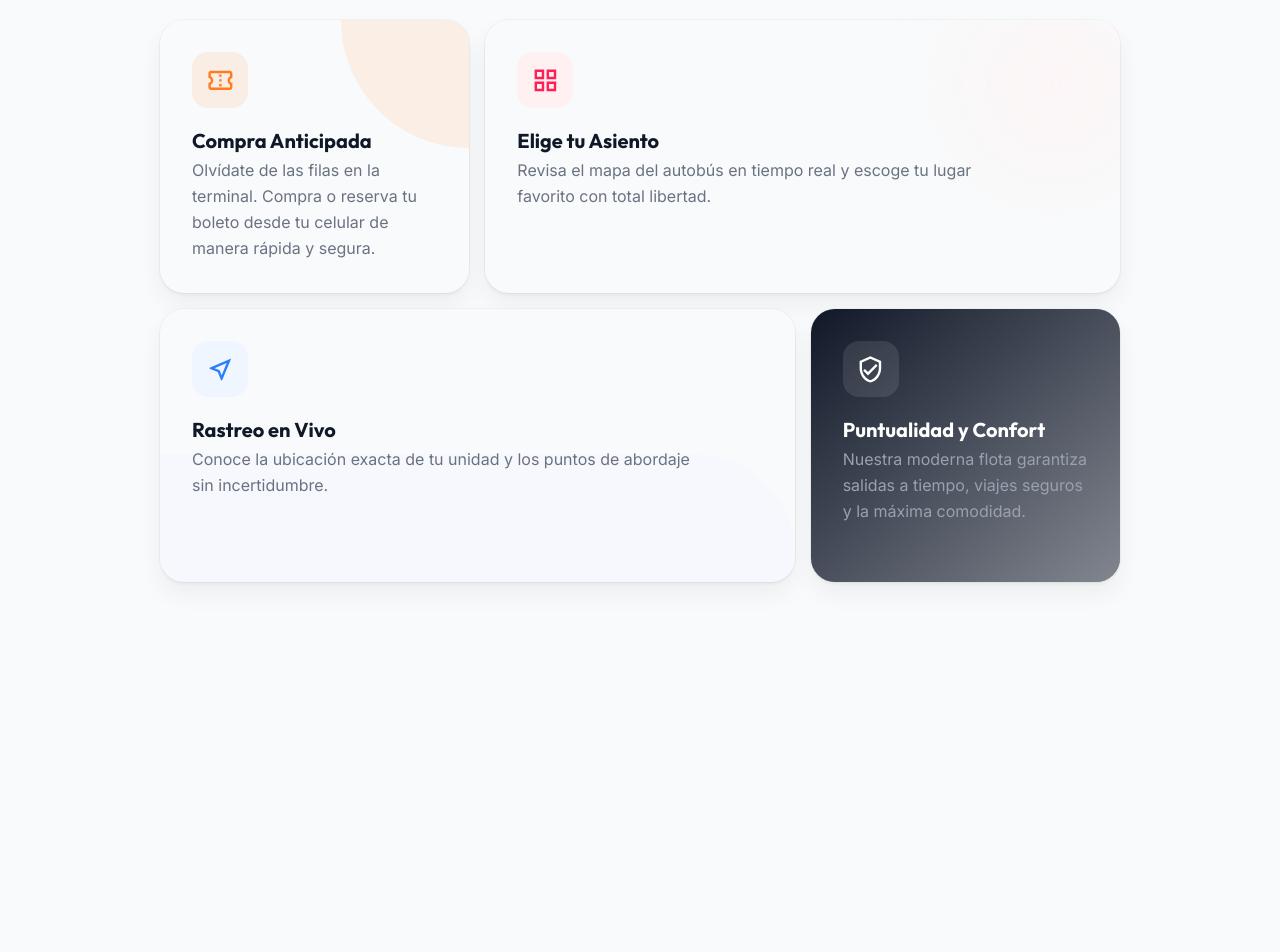
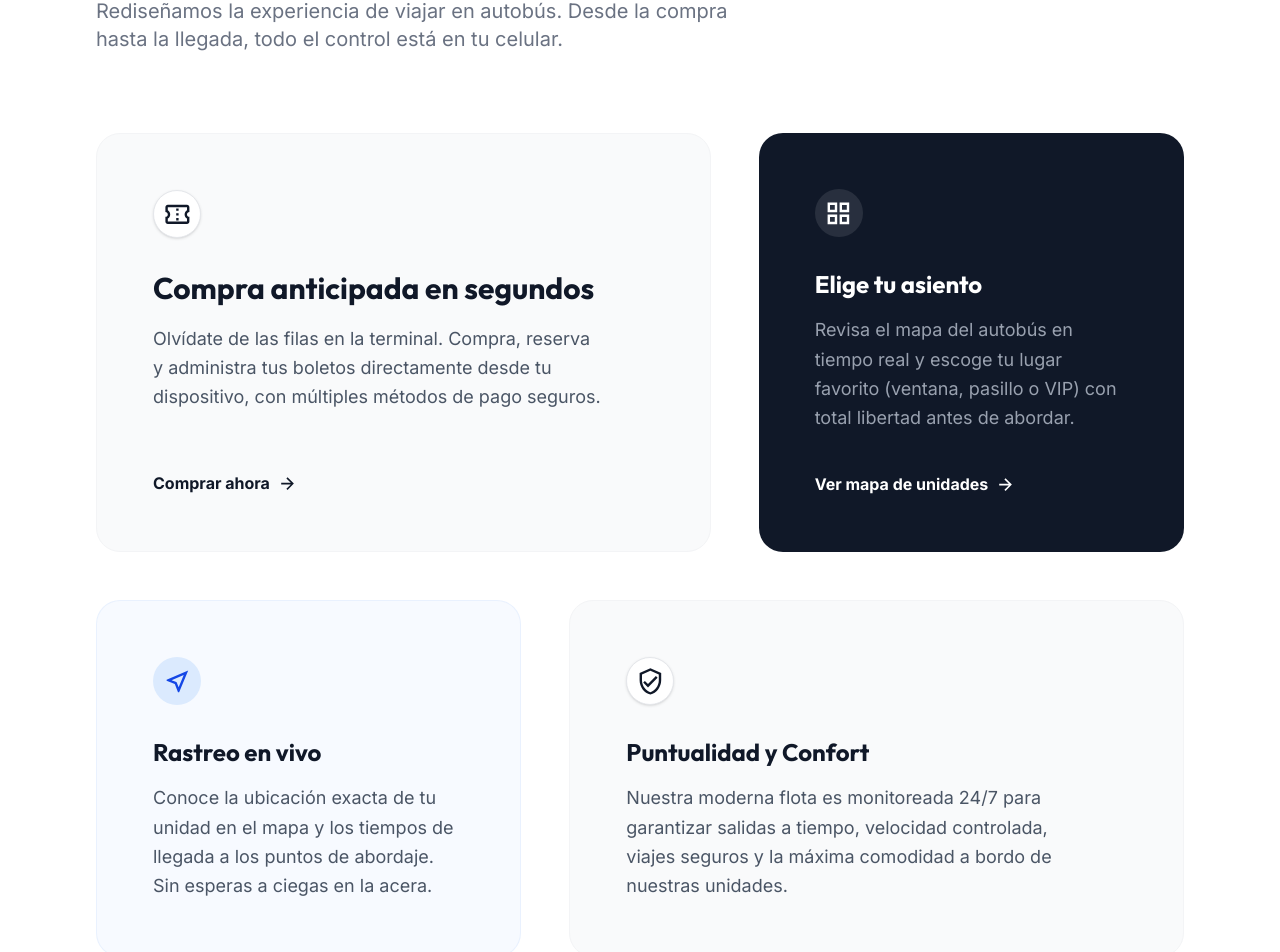
Before and after one commit to Zeols/interlocapp, a Next.js app: page / in a window 1280 px wide. Shown: the part 1208-2160 px from the top of the page. Before the commit the page ends 1886 px from the top, so only its background shows below. Built offline with nearby package versions, Linux system fonts and the light colour scheme.

Commit message:
Mejora a section bento grid

```diff
--- a/src/app/page.tsx
+++ b/src/app/page.tsx
@@ -15,67 +15,6 @@ import {
 import { BrowserCard } from "@/components/ui/BrowserCard";
 import ShimmerButton from "@/components/magicui/shimmer-button";
 import { GridPattern } from "@/components/magicui/grid-pattern";
-import { BentoGrid, BentoCard } from "@/components/magicui/bento-grid";
-import Marquee from "@/components/magicui/marquee";
-
-const features = [
-  {
-    IconPath: mdiTicketConfirmationOutline,
-    name: "Compra Anticipada",
-    description: "Olvídate de las filas en la terminal. Compra o reserva tu boleto desde tu celular de manera rápida y segura.",
-    href: "/login",
-    cta: "Comprar ahora",
-    background: <div className="absolute right-0 top-0 origin-top rounded-bl-full bg-primary/10 w-32 h-32 transition-all duration-300 ease-out group-hover:scale-[1.2]"></div>,
-    className: "lg:col-span-1 bg-gray-50",
-    iconClassName: "bg-primary/10 text-primary",
-    textClassName: "text-gray-900",
-    descriptionClassName: "text-gray-500",
-  },
-  {
-    IconPath: mdiViewGridOutline,
-    name: "Elige tu Asiento",
-    description: "Revisa el mapa del autobús en tiempo real y escoge tu lugar favorito con total libertad.",
-    href: "/login",
-    cta: "Ver mapa",
-    background: <div className="absolute -right-4 -top-4 w-40 h-40 bg-rose-50 rounded-full blur-2xl opacity-50 group-hover:opacity-100 transition-opacity"></div>,
-    className: "lg:col-span-2 bg-gray-50",
-    iconClassName: "bg-rose-50 text-rose-500",
-    textClassName: "text-gray-900",
-    descriptionClassName: "text-gray-500",
-  },
-  {
-    IconPath: mdiNavigationVariantOutline,
-    name: "Rastreo en Vivo",
-    description: "Conoce la ubicación exacta de tu unidad y los puntos de abordaje sin incertidumbre.",
-    href: "/login",
-    cta: "Rastrear",
-    background: <div className="absolute left-0 bottom-0 origin-bottom rounded-tr-[100px] bg-blue-50 w-full h-32 opacity-40 group-hover:opacity-70 transition-opacity"></div>,
-    className: "lg:col-span-2 bg-gray-50",
-    iconClassName: "bg-blue-50 text-blue-500",
-    textClassName: "text-gray-900",
-    descriptionClassName: "text-gray-500",
-  },
-  {
-    IconPath: mdiShieldCheckOutline,
-    name: "Puntualidad y Confort",
-    description: "Nuestra moderna flota garantiza salidas a tiempo, viajes seguros y la máxima comodidad.",
-    href: "/login",
-    cta: "Saber más",
-    background: <div className="absolute inset-0 bg-gradient-to-br from-transparent to-gray-100/50"></div>,
-    className: "lg:col-span-1 bg-gray-900",
-    iconClassName: "bg-white/10 text-white",
-    textClassName: "text-white",
-    descriptionClassName: "text-gray-400",
-  },
-];
-
-const advantages = [
-  { title: "Rastreo GPS en tiempo real" },
-  { title: "Elige tu asiento VIP" },
-  { title: "Viajes seguros y confortables" },
-  { title: "Sin filas en la terminal" },
-  { title: "Cancelaciones flexibles" },
-];
 
 export default function LandingPage() {
   const router = useRouter();
@@ -163,22 +102,76 @@ export default function LandingPage() {
       </div>
 
       {/* Features Section */}
-      <section className="bg-gray-50 py-24 relative z-10">
-        <div className="max-w-5xl mx-auto px-8">
-          <div className="text-center mb-16">
-            <h2 className="text-3xl md:text-5xl font-black text-gray-900 mb-4 tracking-tight">
-              Por qué elegir viajar con nosotros
+      <section className="bg-white py-24 relative z-10 border-t border-gray-100">
+        <div className="max-w-6xl mx-auto px-8">
+          <div className="mb-20">
+            <h2 className="text-3xl md:text-5xl font-black text-gray-900 mb-6 tracking-tight max-w-2xl">
+              Viajar ya no tiene que ser complicado.
             </h2>
-            <p className="text-lg md:text-xl text-gray-500">
-              La mejor experiencia de viaje a tu alcance, potenciada por tecnología.
+            <p className="text-xl text-gray-500 max-w-2xl">
+              Rediseñamos la experiencia de viajar en autobús. Desde la compra hasta la llegada, todo el control está en tu celular.
             </p>
           </div>
 
-          <BentoGrid className="lg:grid-rows-2">
-            {features.map((feature) => (
-              <BentoCard key={feature.name} {...feature} />
-            ))}
-          </BentoGrid>
+          <div className="grid grid-cols-1 md:grid-cols-12 gap-8 md:gap-12">
+            {/* Principal: Compra Anticipada */}
+            <div className="md:col-span-7 bg-gray-50 rounded-3xl p-10 md:p-14 flex flex-col justify-between items-start border border-gray-100">
+              <div>
+                <div className="w-12 h-12 bg-white rounded-full flex items-center justify-center text-gray-900 shadow-sm border border-gray-200 mb-8">
+                  <Icon path={mdiTicketConfirmationOutline} size={1.2} />
+                </div>
+                <h3 className="text-2xl md:text-3xl font-bold text-gray-900 mb-4">Compra anticipada en segundos</h3>
+                <p className="text-gray-600 text-lg leading-relaxed max-w-md">
+                  Olvídate de las filas en la terminal. Compra, reserva y administra tus boletos directamente desde tu dispositivo, con múltiples métodos de pago seguros.
+                </p>
+              </div>
+              <Link href="/login" className="mt-10 inline-flex items-center gap-2 text-gray-900 font-bold hover:text-primary transition-colors">
+                Comprar ahora <Icon path={mdiArrowRight} size={0.8} />
+              </Link>
+            </div>
+
+            {/* Secundario: Elige tu Asiento */}
+            <div className="md:col-span-5 bg-gray-900 text-white rounded-3xl p-10 md:p-14 flex flex-col justify-between items-start">
+              <div>
+                <div className="w-12 h-12 bg-white/10 rounded-full flex items-center justify-center text-white mb-8">
+                  <Icon path={mdiViewGridOutline} size={1.2} />
+                </div>
+                <h3 className="text-2xl font-bold mb-4">Elige tu asiento</h3>
+                <p className="text-gray-400 text-lg leading-relaxed">
+                  Revisa el mapa del autobús en tiempo real y escoge tu lugar favorito (ventana, pasillo o VIP) con total libertad antes de abordar.
+                </p>
+              </div>
+              <Link href="/login" className="mt-10 inline-flex items-center gap-2 text-white font-bold hover:text-gray-300 transition-colors">
+                Ver mapa de unidades <Icon path={mdiArrowRight} size={0.8} />
+              </Link>
+            </div>
+
+            {/* Rastreo */}
+            <div className="md:col-span-5 bg-blue-50/50 rounded-3xl p-10 md:p-14 flex flex-col justify-between items-start border border-blue-100/50">
+              <div>
+                <div className="w-12 h-12 bg-blue-100 text-blue-700 rounded-full flex items-center justify-center mb-8">
+                  <Icon path={mdiNavigationVariantOutline} size={1.2} />
+                </div>
+                <h3 className="text-2xl font-bold text-gray-900 mb-4">Rastreo en vivo</h3>
+                <p className="text-gray-600 text-lg leading-relaxed">
+                  Conoce la ubicación exacta de tu unidad en el mapa y los tiempos de llegada a los puntos de abordaje. Sin esperas a ciegas en la acera.
+                </p>
+              </div>
+            </div>
+
+            {/* Puntualidad */}
+            <div className="md:col-span-7 bg-gray-50 rounded-3xl p-10 md:p-14 flex flex-col justify-between items-start border border-gray-100">
+              <div>
+                <div className="w-12 h-12 bg-white rounded-full flex items-center justify-center text-gray-900 shadow-sm border border-gray-200 mb-8">
+                  <Icon path={mdiShieldCheckOutline} size={1.2} />
+                </div>
+                <h3 className="text-2xl font-bold text-gray-900 mb-4">Puntualidad y Confort</h3>
+                <p className="text-gray-600 text-lg leading-relaxed max-w-md">
+                  Nuestra moderna flota es monitoreada 24/7 para garantizar salidas a tiempo, velocidad controlada, viajes seguros y la máxima comodidad a bordo de nuestras unidades.
+                </p>
+              </div>
+            </div>
+          </div>
         </div>
       </section>
     </div>
```
Also changed, not shown: 1 other file (tests, documents, lock files or other folders).
